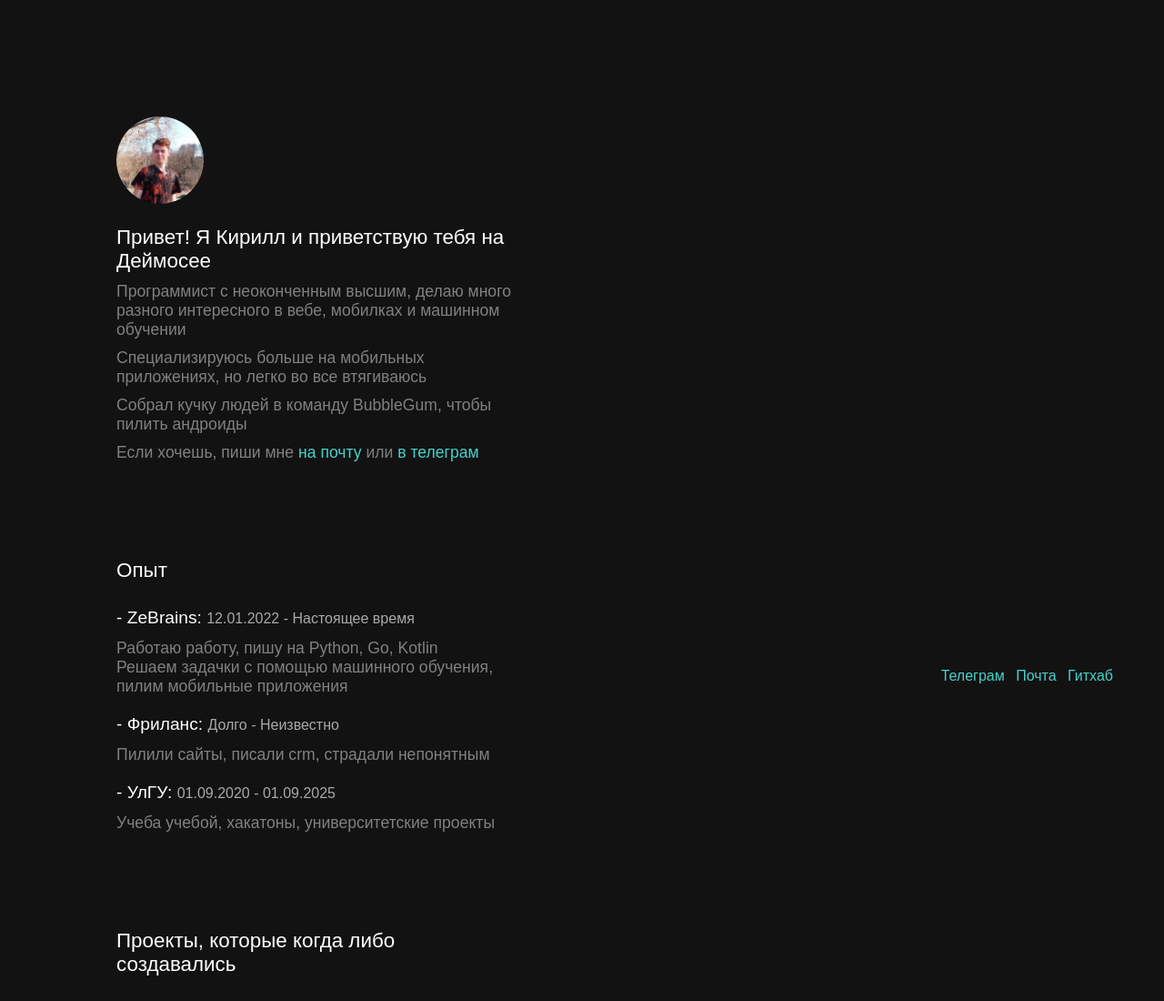
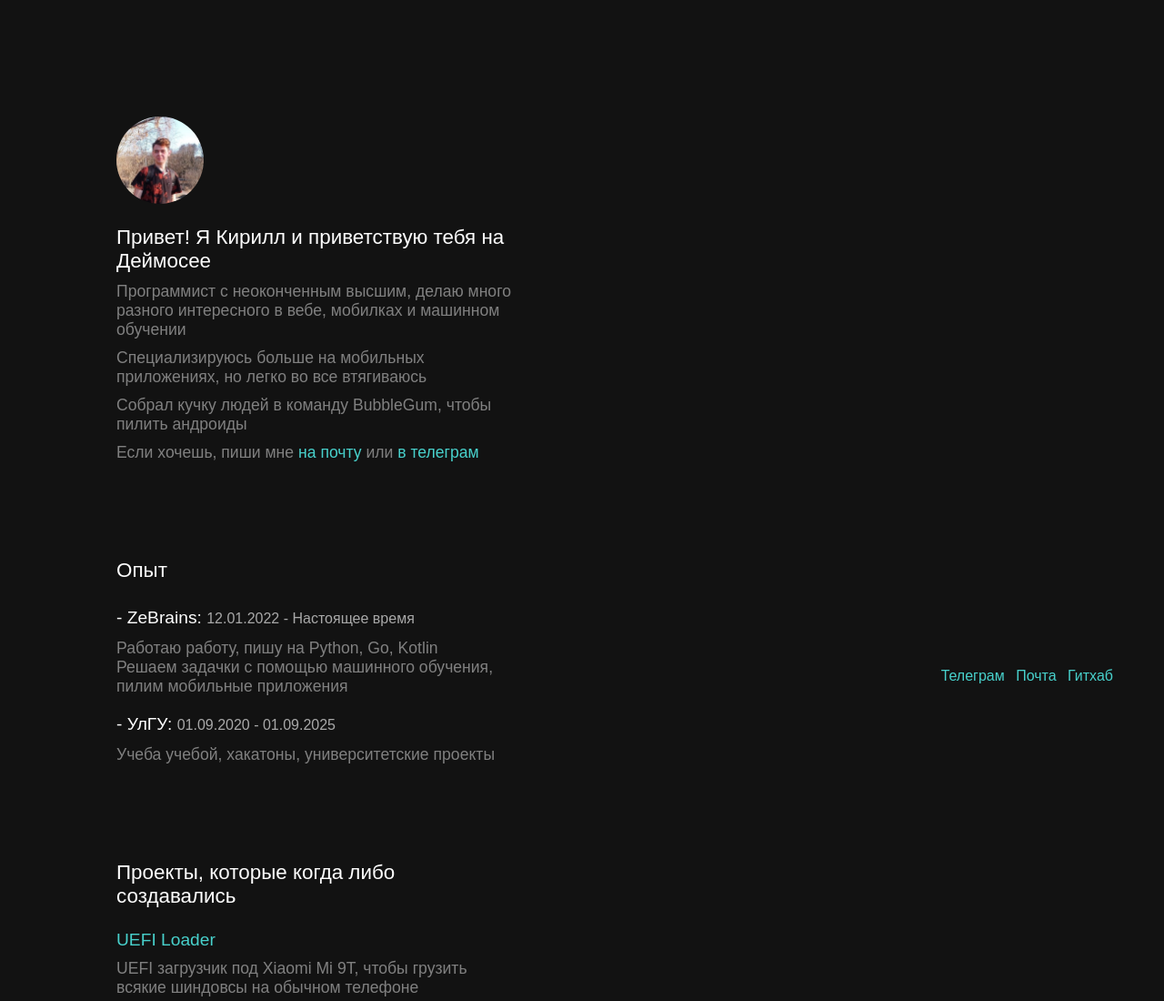
Before and after one commit to zadli/ULSUSite, a plain HTML site: page index.html in a window 1280 px wide. Shown: the top 1100 px of the page at 91% size. Drawn offline with Linux system fonts and the light colour scheme.

Commit message:
Update index.html

```diff
--- a/index.html
+++ b/index.html
@@ -29,10 +29,6 @@
         <span>Работаю работу, пишу на Python, Go, Kotlin
             <br>Решаем задачки с помощью машинного обучения, пилим мобильные приложения
         </span>
-    </div>
-    <div class="experience">
-        <span> - Фриланс: <span class="gray">Долго - Неизвестно</span></span>
-        <span>Пилили сайты, писали crm, страдали непонятным</span>
     </div>
     <div class="experience">
         <span> - УлГУ: <span class="gray">01.09.2020 - 01.09.2025</span></span>
```
